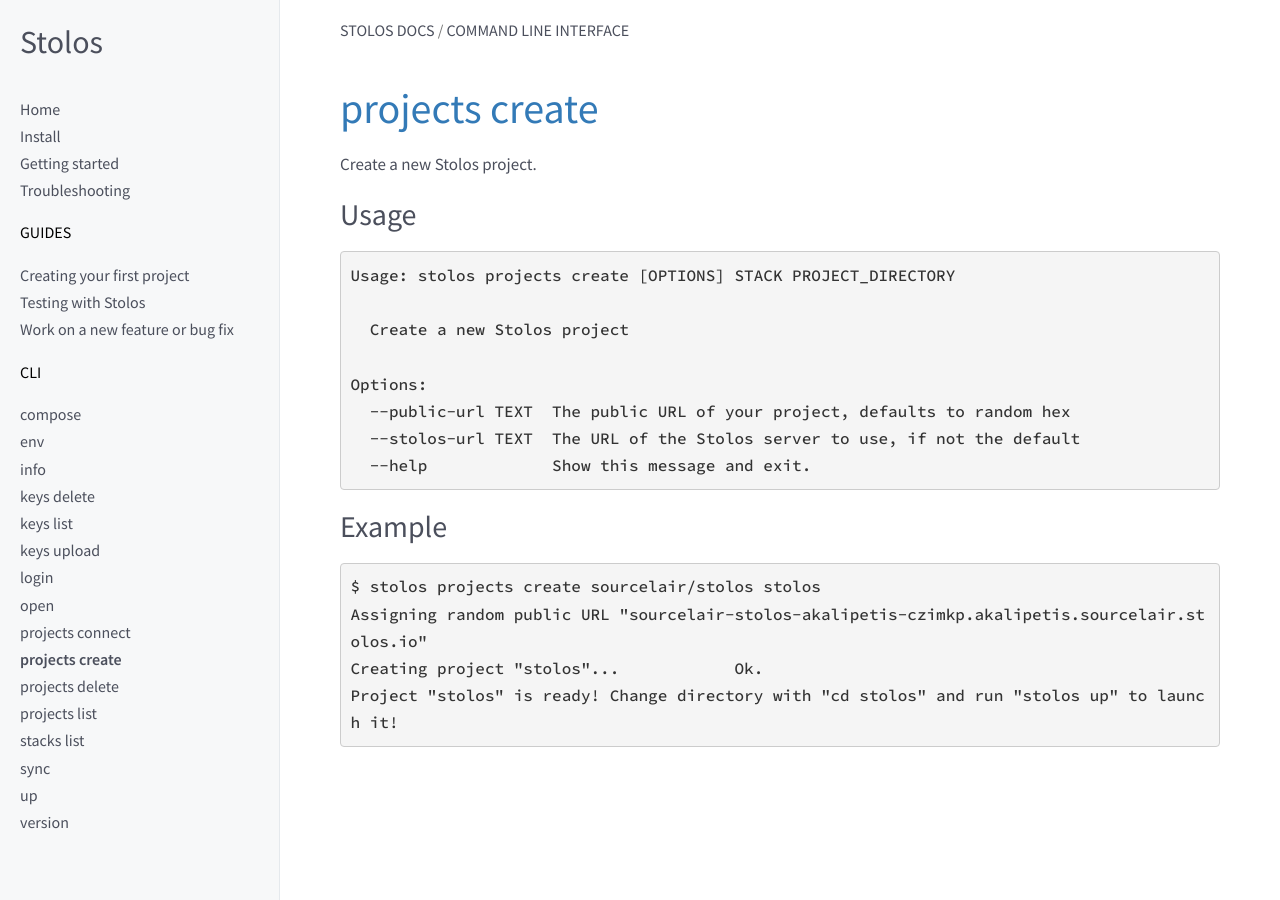
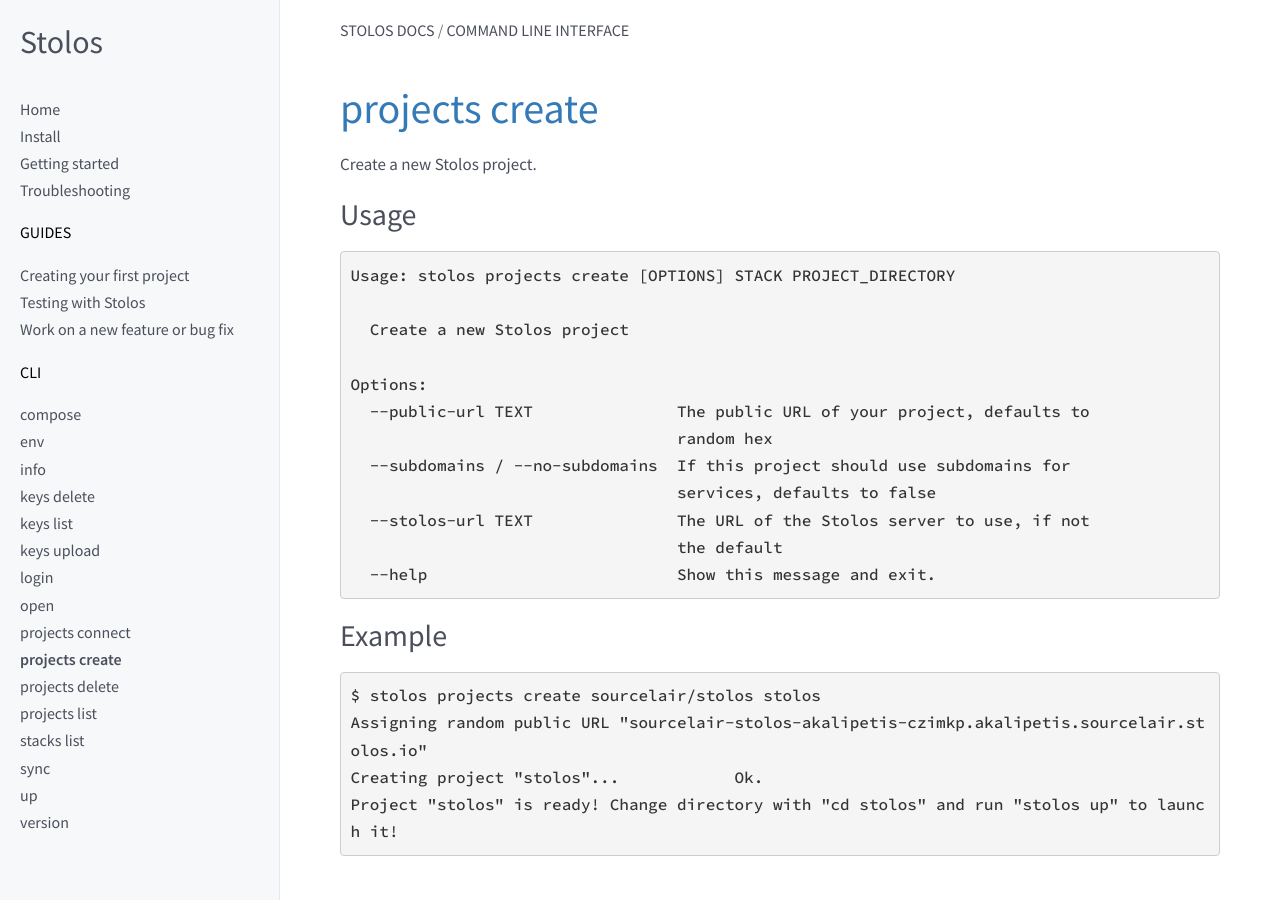
Before and after one commit to stolos/docs.stolos.io, a Jekyll site: the page built from _cli/projects-create.md, in a window 1280 px wide. Built offline with Jekyll 4.4.1, drawn with Linux system fonts in a browser that asks for light colours.

Commit message:
Add projects create --subdomains option docs

````diff
--- a/_cli/projects-create.md
+++ b/_cli/projects-create.md
@@ -13,9 +13,13 @@
   Create a new Stolos project
 
 Options:
-  --public-url TEXT  The public URL of your project, defaults to random hex
-  --stolos-url TEXT  The URL of the Stolos server to use, if not the default
-  --help             Show this message and exit.
+  --public-url TEXT               The public URL of your project, defaults to
+                                  random hex
+  --subdomains / --no-subdomains  If this project should use subdomains for
+                                  services, defaults to false
+  --stolos-url TEXT               The URL of the Stolos server to use, if not
+                                  the default
+  --help                          Show this message and exit.
 ```
 
 ## Example
````
